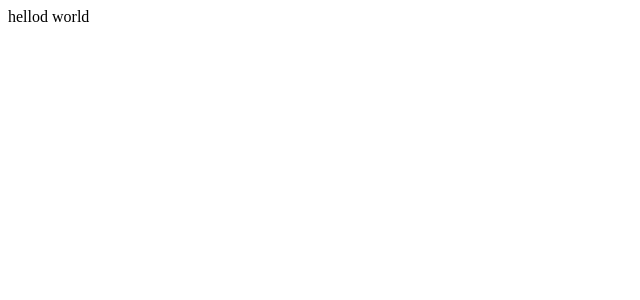
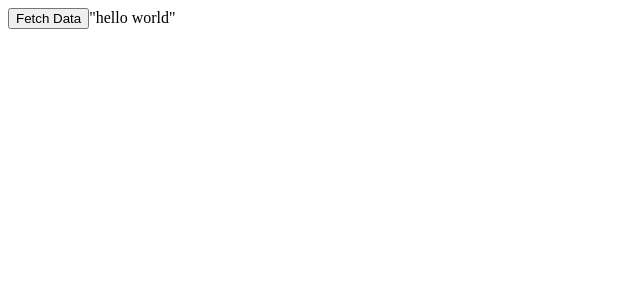
Before and after one commit to Blourvim/friendly-potato, a React (Create React App) app in the folder client/: page / in a window 1280 px wide. Shown: the top 300 px of the page, without its empty margins (0-640 px from the left). Built offline with nearby package versions, Linux system fonts and the light colour scheme.

Commit message:
simple fetch and render

```diff
--- /dev/null
+++ b/client/src/AnimeTable.js
@@ -0,0 +1,44 @@
+import React, {useState} from 'react';
+import ReactDOM from 'react-dom';
+import axios from 'axios';
+
+
+
+const AnimeTable =()=>{
+  const [items,setItems] = useState();
+
+  const fetchData = async()=>{
+    const response = await axios.get("https://api.jikan.moe/v3/top/anime/1/upcoming")
+
+    setItems(Object.entries(response.data.top))
+
+  }
+
+
+
+return(
+  <>
+  {items&&
+  items.map((item,)=>{
+    const {mal_id, image_url,title} = item[1]
+
+    return(
+      <div>{mal_id}
+        {title}
+
+      <img src={image_url} alt={title}/>
+
+      </div>
+
+      )
+  })
+
+
+  }
+  <button onClick={fetchData}>Fetch Data</button>
+"hello world"
+  </> )
+}
+
+
+export default AnimeTable;
--- a/client/src/App.js
+++ b/client/src/App.js
@@ -1,13 +1,10 @@
-import React from 'react';
-
+import React,{useState} from 'react';
+import axios from 'axios';
+import testt  from './AnimeData.js';
+import AnimeTable from './AnimeTable.js';
 
 const App = ()=>{
-
-return(
-
-    <div>hellod world</div>
-)
-
+   return(AnimeTable())
 }
 
 export default App;
```
Also changed, not shown: client/src/AnimeData.js (added), 2 other files (tests, documents, lock files or other folders).
